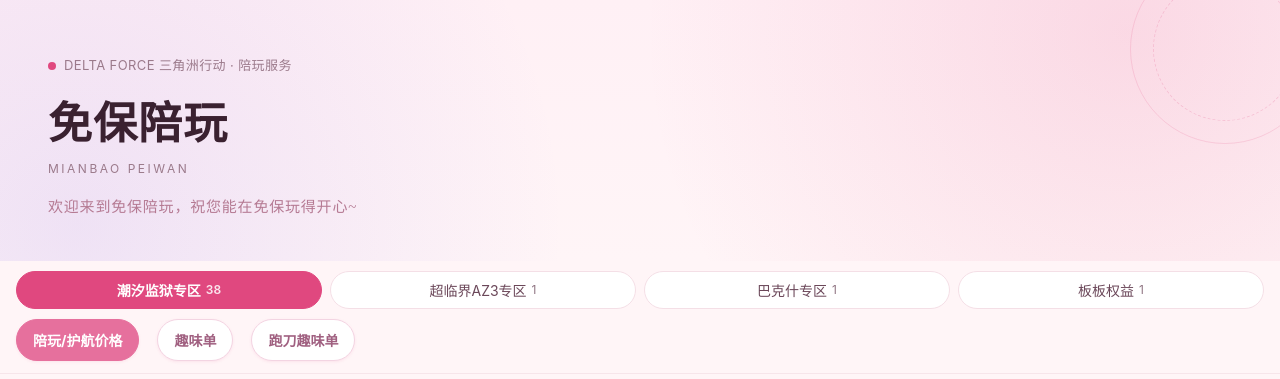
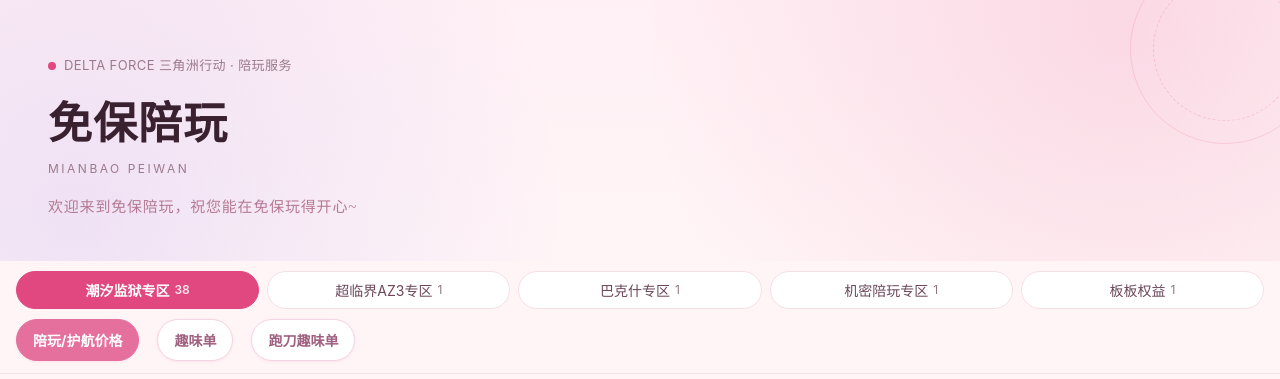
Before and after one commit to petda559/peiwans-price, a plain HTML site: page deploy/index.html in a window 1280 px wide. Shown: the top 379 px of the page. Drawn offline with Linux system fonts and the light colour scheme.

Commit message:
新增机密陪玩专区并接入价格海报

```diff
--- a/deploy/index.html
+++ b/deploy/index.html
@@ -327,12 +327,14 @@ var ITEMS = [
   {name:"GalaGame恋爱攻略单", cat:"funrun", imgs:["https://patheia-1323749045.cos.ap-shanghai.myqcloud.com/peiwans-price/img/galagame-liangonglue-v5.png"]},
   {name:"超临界AZ3专区价格表", cat:"price", zone:"az3", imgs:["https://patheia-1323749045.cos.ap-shanghai.myqcloud.com/peiwans-price/img/az3-jiage.png"]},
   {name:"巴克什专区价格表", cat:"price", zone:"bakeshi", imgs:["https://patheia-1323749045.cos.ap-shanghai.myqcloud.com/peiwans-price/img/bakeshi-jiage.png"]},
+  {name:"机密陪玩价格表", cat:"price", zone:"jimi", imgs:["https://patheia-1323749045.cos.ap-shanghai.myqcloud.com/peiwans-price/img/jimi-peiwan-jiage.png"]}
 ];
 
 var CATS = [
   {key:"jianshi", label:"潮汐监狱专区"},
   {key:"az3", label:"超临界AZ3专区"},
   {key:"bakeshi", label:"巴克什专区"},
+  {key:"jimi", label:"机密陪玩专区"},
   {key:"rule", label:"板板权益"}
 ];
 var SUB_TABS = [
@@ -361,7 +363,7 @@ function renderTabs(){
   CATS.forEach(function(c){
     var count = c.key === "jianshi"
       ? ITEMS.filter(function(it){return SUB_TABS.some(function(s){return s.key === it.cat;}) && !it.zone;}).length
-      : ((c.key === "az3" || c.key === "bakeshi") ? ITEMS.filter(function(it){return it.zone === c.key;}).length
+      : ((c.key === "az3" || c.key === "bakeshi" || c.key === "jimi") ? ITEMS.filter(function(it){return it.zone === c.key;}).length
       : ITEMS.filter(function(it){return it.cat === c.key;}).length);
     var b = document.createElement("button");
     b.className = "tab" + (c.key === curCat ? " on" : "");
@@ -436,13 +438,16 @@ function renderGrid(){
   var push = function(list){ list.forEach(function(it){ curList.push(it); grid.appendChild(makeCard(it)); }); };
   if(curCat === "jianshi"){
     push(ITEMS.filter(function(it){ return it.cat === curSub && !it.zone; }));
+  }else if(curCat === "jimi"){
+    push(ITEMS.filter(function(it){ return it.zone === "jimi"; }));
   }else if(curCat === "az3" || curCat === "bakeshi"){
     push(ITEMS.filter(function(it){ return it.zone === curCat && it.cat === curSub; }));
   }else{
     push(ITEMS.filter(function(it){ return it.cat === curCat; }));
   }
   empty.innerHTML = curCat === "az3" ? "超临界AZ3专区：暂时没有海报，敬请期待"
-    : (curCat === "bakeshi" ? "巴克什专区：暂时没有海报，敬请期待" : "该分类下暂时没有海报");
+    : (curCat === "bakeshi" ? "巴克什专区：暂时没有海报，敬请期待"
+    : (curCat === "jimi" ? "机密陪玩专区：暂时没有海报，敬请期待" : "该分类下暂时没有海报"));
   empty.style.display = curList.length ? "none" : "block";
   regLazy(grid);
 }
```
Also changed, not shown: index.html (+7 -2 lines), 免保陪玩价格表.html (+7 -2 lines), 1 other file.
